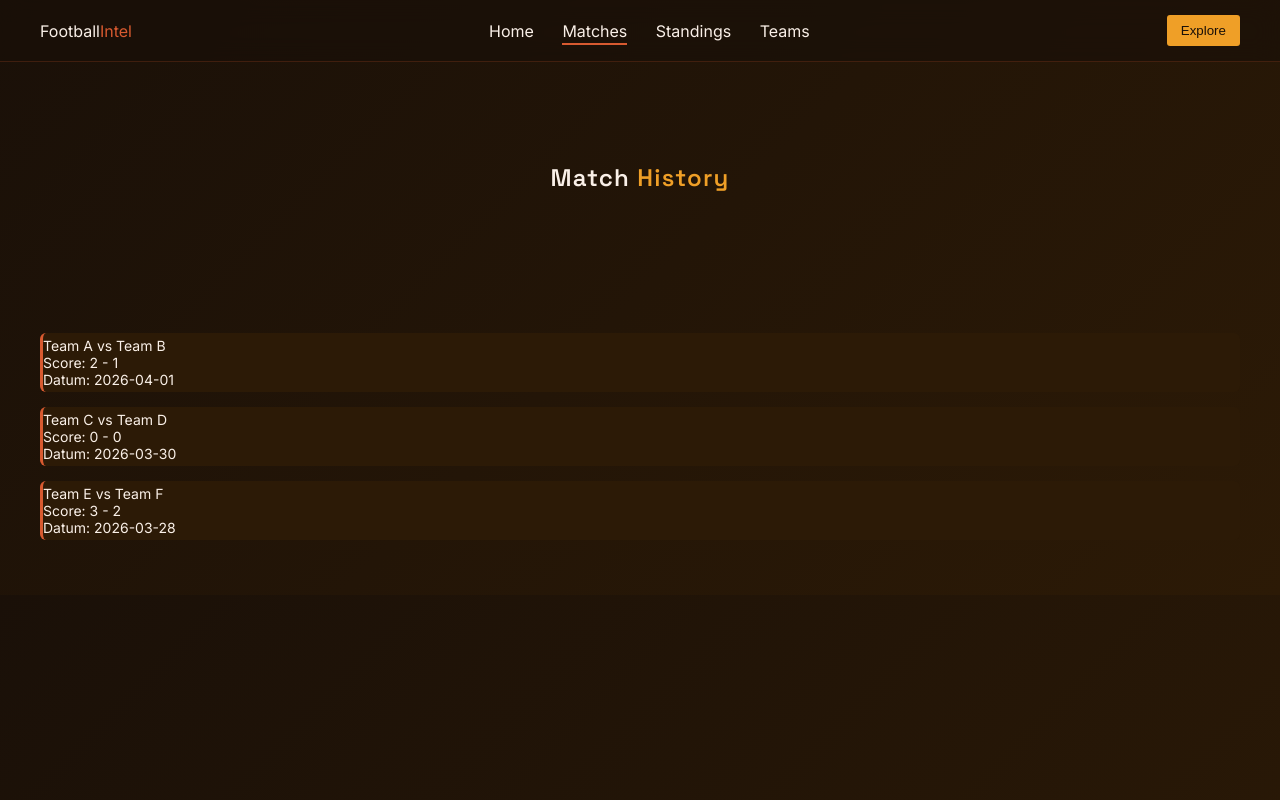
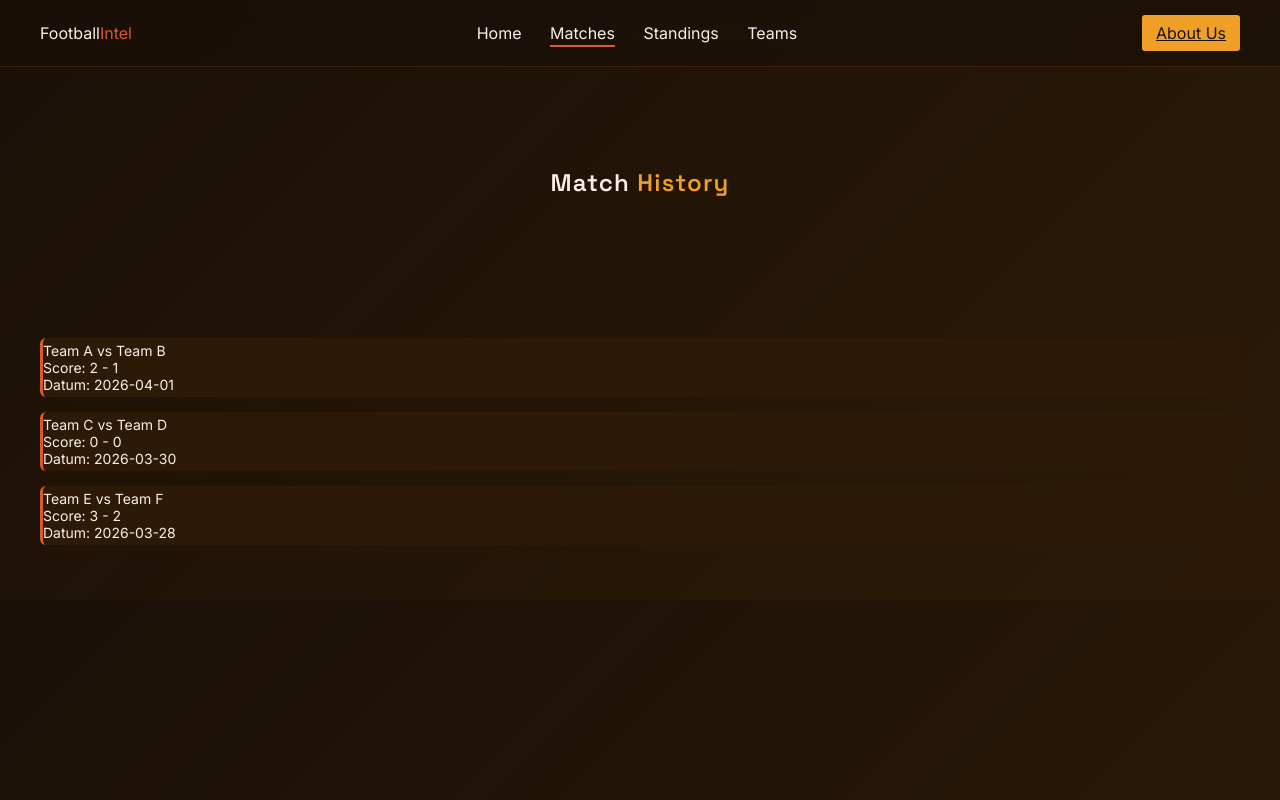
Before and after one commit to degrieckviktor-cell/Eindproject_Voetbal_Frontend, a website: page public/Matches.html in a window 1280 px wide. Drawn offline with Linux system fonts and the light colour scheme.

Commit message:
about us

```diff
--- a/public/Matches.html
+++ b/public/Matches.html
@@ -25,7 +25,7 @@
     <a href="Teams.html">Teams</a>
   </div>
 
-  <button class="cta">Explore</button>
+  <a href="about_us.html" class="cta">About Us</a>
 </nav>
 
 <!-- HERO / HEADER -->
```
Also changed, not shown: public/Standings.html (+1 -1 lines), public/Teams.html (+1 -1 lines), public/about_us.html (+2 -1 lines), public/Teams_Details.html (deleted).
